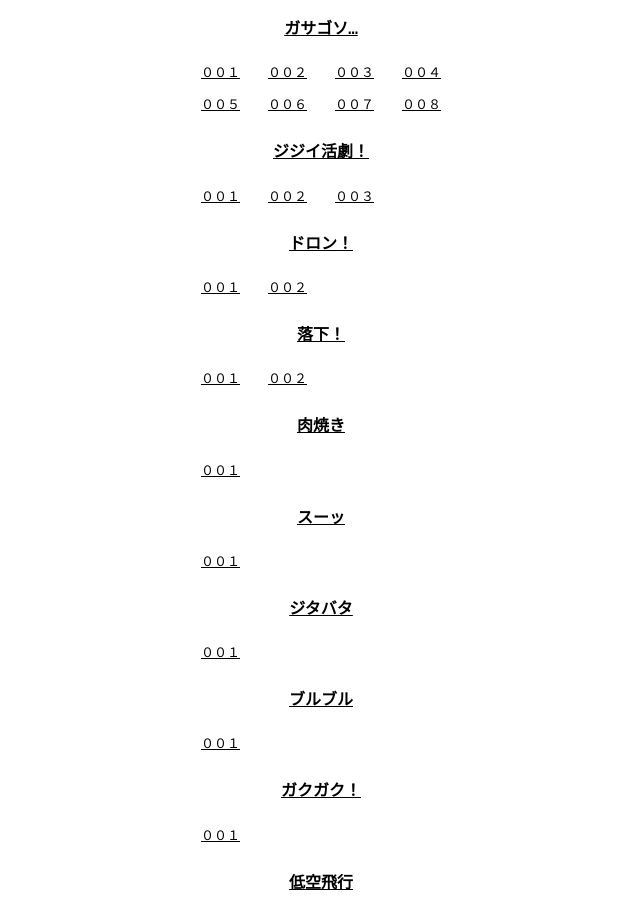
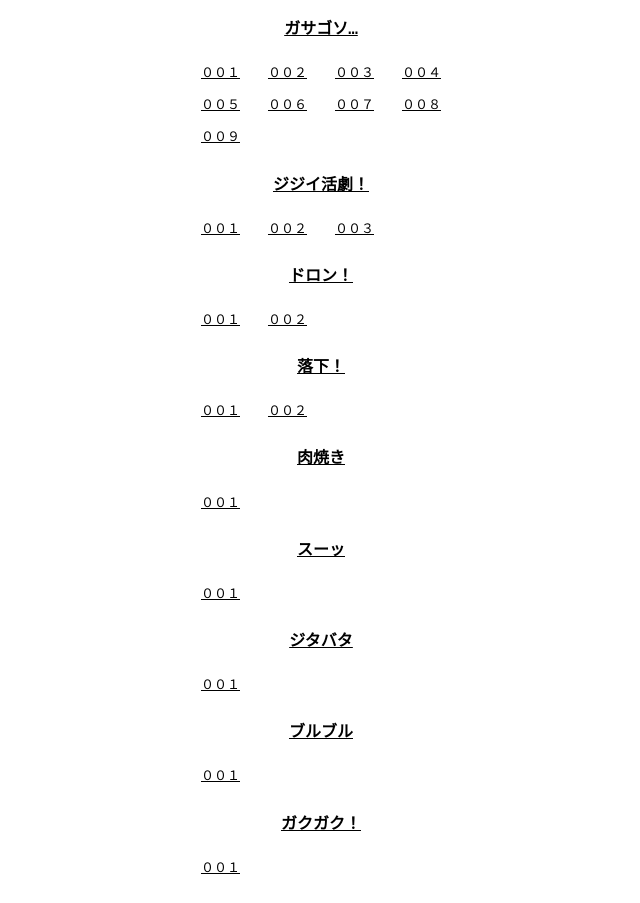
Before and after one commit to himanahanntaa/himanahanntaa, a plain HTML site: page index.html in a window 1280 px wide. Shown: the part 1081-1984 px from the top of the page, without its empty margins (319-959 px from the left). Drawn offline with Linux system fonts and the light colour scheme.

Commit message:
index.html

```diff
--- a/index.html
+++ b/index.html
@@ -190,6 +190,7 @@
   <a href="https://www.youtube.com/watch?v=tS_-8CvXg2M" target="_self">００６</a>
   <a href="https://www.youtube.com/watch?v=uSJblM68I3A" target="_self">００７</a>
   <a href="https://www.youtube.com/watch?v=kli4WRw7QEs" target="_self">００８</a>
+  <a href="https://www.youtube.com/watch?v=0OY2cgzF2yA" target="_self">００９</a>
 </div>
 <h3><a href="https://www.youtube.com/@himanahanntaa/search?query=%E3%82%B8%E3%82%B8%E3%82%A4%E6%B4%BB%E5%8A%87%EF%BC%81" target="_self">ジジイ活劇！</a></h3>
 <div class="number-list">
```
